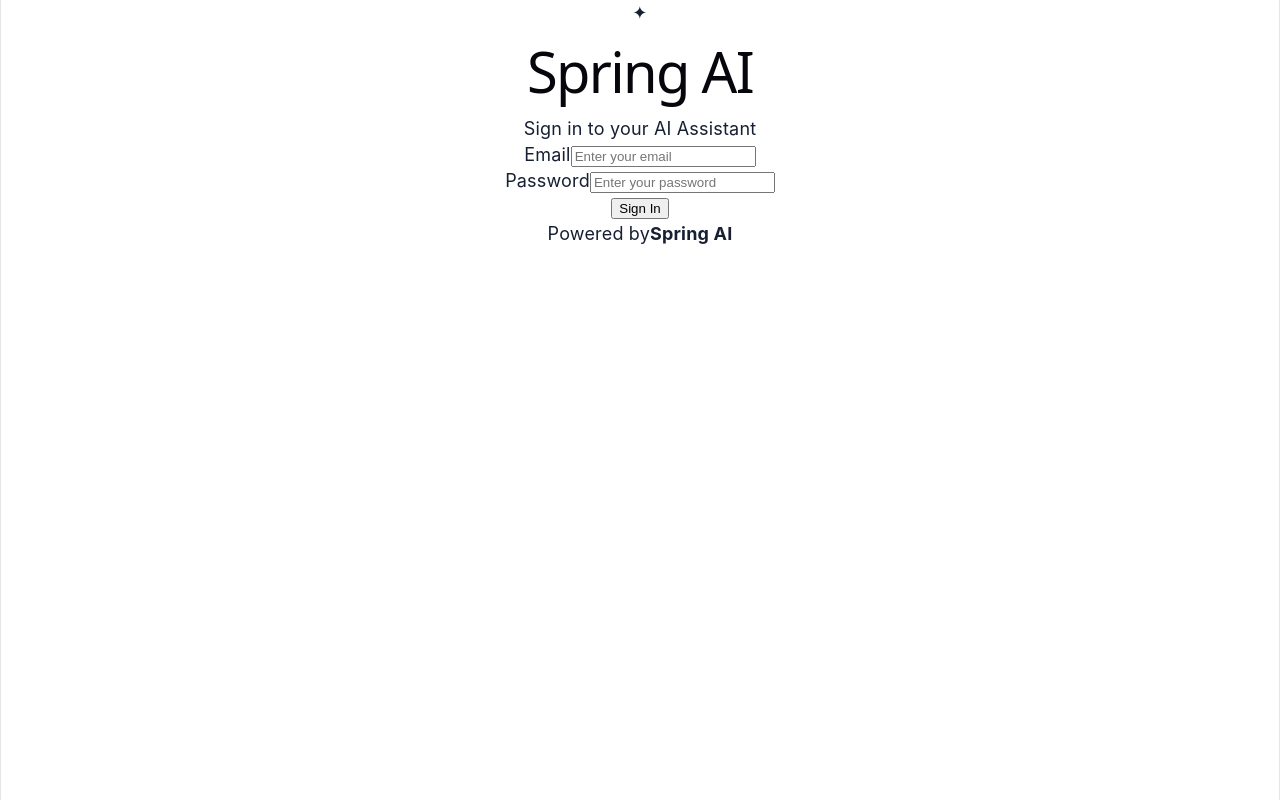
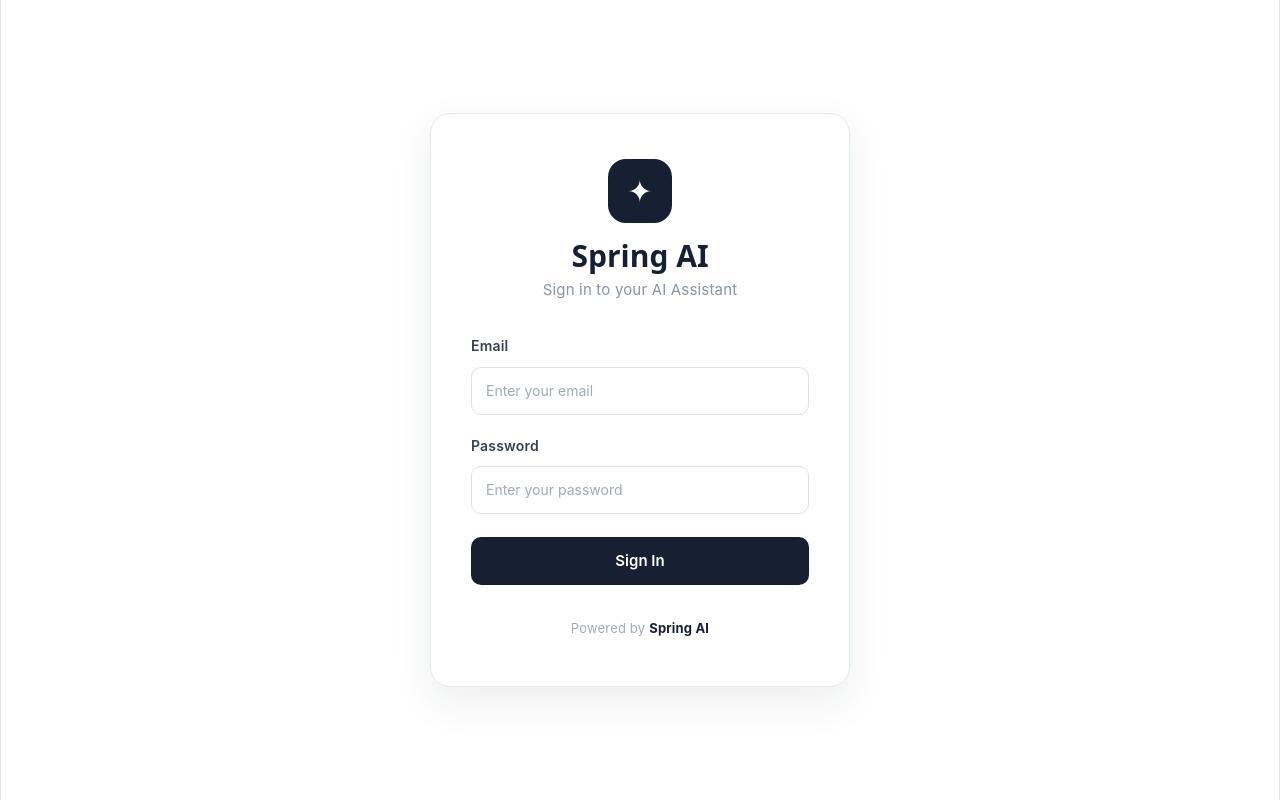
Before and after one commit to bikash192017/SpringAiChatBox, a React app in the folder frontend/: page / in a window 1280 px wide. Built offline with nearby package versions, Linux system fonts and the light colour scheme; the HTML template or start-up script is replaced by a standard one.

Commit message:
Add login page styling

```diff
--- /dev/null
+++ b/frontend/src/Login.css
@@ -0,0 +1,200 @@
+/* =====================================================
+   LOGIN PAGE
+===================================================== */
+
+.login-page {
+  width: 100%;
+  min-height: 100vh;
+
+  display: flex;
+  align-items: center;
+  justify-content: center;
+
+  background: #ffffff;
+
+  box-sizing: border-box;
+}
+
+.login-card {
+  width: 420px;
+
+  padding: 45px 40px;
+
+  border: 1px solid #e5e9f0;
+  border-radius: 20px;
+
+  background: #ffffff;
+
+  box-shadow:
+    0 15px 40px rgba(23, 32, 51, 0.08);
+
+  text-align: center;
+
+  box-sizing: border-box;
+}
+
+.login-logo {
+  display: flex;
+  justify-content: center;
+
+  margin-bottom: 20px;
+}
+
+.login-logo-icon {
+  width: 64px;
+  height: 64px;
+
+  display: flex;
+  align-items: center;
+  justify-content: center;
+
+  border-radius: 18px;
+
+  background: #172033;
+  color: #ffffff;
+
+  font-size: 30px;
+}
+
+.login-card h1 {
+  margin: 0 0 8px;
+
+  color: #172033;
+
+  font-size: 30px;
+  font-weight: 700;
+
+  letter-spacing: normal;
+}
+
+.login-subtitle {
+  margin: 0 0 30px;
+
+  color: #8994a5;
+
+  font-size: 15px;
+}
+
+.login-card form {
+  width: 100%;
+}
+
+.form-group {
+  margin-bottom: 18px;
+
+  text-align: left;
+}
+
+.form-group label {
+  display: block;
+
+  margin-bottom: 7px;
+
+  color: #364154;
+
+  font-size: 14px;
+  font-weight: 600;
+}
+
+.form-group input {
+  width: 100%;
+  height: 48px;
+
+  padding: 0 14px;
+
+  border: 1px solid #dce2ea;
+  border-radius: 10px;
+
+  outline: none;
+
+  background: #ffffff;
+
+  color: #253044;
+
+  font-family: inherit;
+  font-size: 14px;
+
+  box-sizing: border-box;
+
+  transition:
+    border-color 0.2s ease,
+    box-shadow 0.2s ease;
+}
+
+.form-group input:focus {
+  border-color: #aeb9c9;
+
+  box-shadow:
+    0 0 0 3px rgba(23, 32, 51, 0.06);
+}
+
+.form-group input::placeholder {
+  color: #a0aaba;
+}
+
+.login-error {
+  margin-bottom: 16px;
+
+  padding: 10px 12px;
+
+  border-radius: 9px;
+
+  background: #fff1f1;
+
+  color: #c24141;
+
+  font-size: 13px;
+
+  text-align: left;
+
+  box-sizing: border-box;
+}
+
+.login-btn {
+  width: 100%;
+  height: 48px;
+
+  margin-top: 5px;
+
+  border: none;
+  border-radius: 10px;
+
+  background: #172033;
+  color: #ffffff;
+
+  font-family: inherit;
+  font-size: 15px;
+  font-weight: 600;
+
+  cursor: pointer;
+
+  transition:
+    background 0.2s ease,
+    transform 0.15s ease;
+}
+
+.login-btn:hover:not(:disabled) {
+  background: #253149;
+
+  transform: translateY(-1px);
+}
+
+.login-btn:disabled {
+  opacity: 0.6;
+
+  cursor: not-allowed;
+}
+
+.login-footer {
+  margin-top: 30px;
+
+  color: #a0aaba;
+
+  font-size: 13px;
+}
+
+.login-footer strong {
+  margin-left: 4px;
+
+  color: #172033;
+}
--- a/frontend/src/Login.jsx
+++ b/frontend/src/Login.jsx
@@ -1,5 +1,5 @@
 import { useState } from "react";
-
+import "./Login.css";
 function Login({ onLogin }) {
   const [email, setEmail] = useState("");
   const [password, setPassword] = useState("");
```
